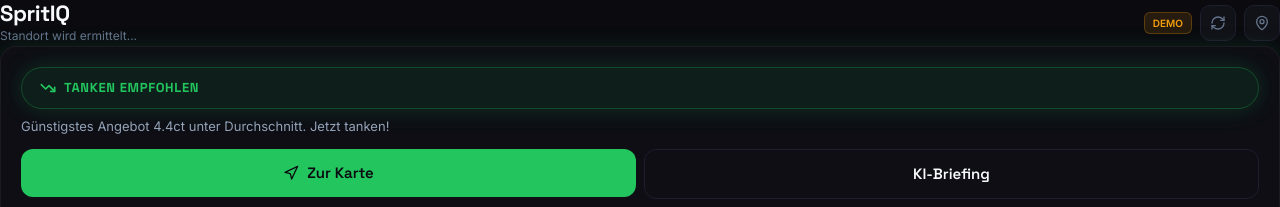
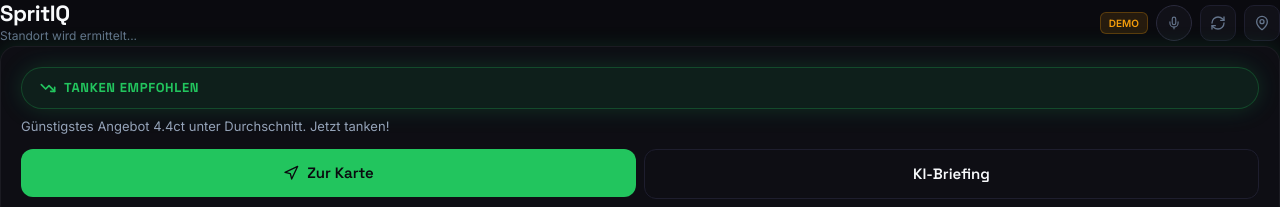
Before and after one commit to vibestes-boop/SpritIQ, a Next.js app: page / in a window 1280 px wide. Shown: the top 207 px of the page. Built offline with nearby package versions, Linux system fonts and the light colour scheme; no server answers.

Commit message:
feat: Spracheingabe (Web Speech API DE) - VoiceButton, useVoice Hook, Pulsanimation

```diff
--- a/src/app/page.tsx
+++ b/src/app/page.tsx
@@ -9,10 +9,12 @@
 import PriceTag from "@/components/ui/PriceTag";
 import Button from "@/components/ui/Button";
 import DetourModal from "@/components/DetourModal";
+import VoiceButton from "@/components/ui/VoiceButton";
 import { useGeolocation } from "@/hooks/useGeolocation";
 import { usePrices, getPriceStatus, type FuelType } from "@/hooks/usePrices";
 import { useVehicleProfile } from "@/hooks/useVehicleProfile";
 import type { Station } from "@/app/api/prices/route";
+import type { VoiceCommand } from "@/hooks/useVoice";
 
 const FUEL_TYPES: { key: FuelType; label: string }[] = [
   { key: "e10",    label: "E10"    },
@@ -83,6 +85,13 @@
   const [detourStation, setDetourStation] = useState<Station | null>(null);
   const { profile } = useVehicleProfile();
 
+  // Sprachbefehl-Handler
+  function handleVoiceCommand(cmd: VoiceCommand) {
+    if (cmd.type === "FUEL_TYPE") setFuelType(cmd.value);
+    if (cmd.type === "SORT")      setSortMode(cmd.by);
+    if (cmd.type === "REFRESH")   refresh();
+  }
+
   const geo = useGeolocation();
   const { stations, loading, error, source, refresh } = usePrices({
     lat: geo.lat,
@@ -124,51 +133,13 @@
         </div>
         <div className="flex items-center gap-2">
           {source === "demo" && (
-            <span
-              style={{
-                fontSize: "10px",
-                color: "#F59E0B",
-                background: "rgba(245,158,11,0.12)",
-                border: "1px solid rgba(245,158,11,0.25)",
-                borderRadius: "6px",
-                padding: "2px 8px",
-                fontWeight: 600,
-              }}
-            >
-              DEMO
-            </span>
+            <span style={{ fontSize: "10px", color: "#F59E0B", background: "rgba(245,158,11,0.12)", border: "1px solid rgba(245,158,11,0.25)", borderRadius: "6px", padding: "2px 8px", fontWeight: 600 }}>DEMO</span>
           )}
-          <button
-            onClick={refresh}
-            style={{
-              width: "36px",
-              height: "36px",
-              borderRadius: "10px",
-              background: "#111118",
-              border: "1px solid #1E1E2E",
-              display: "flex",
-              alignItems: "center",
-              justifyContent: "center",
-              cursor: "pointer",
-            }}
-            aria-label="Preise aktualisieren"
-          >
+          <VoiceButton onCommand={handleVoiceCommand} size="sm" />
+          <button onClick={refresh} style={{ width: "36px", height: "36px", borderRadius: "10px", background: "#111118", border: "1px solid #1E1E2E", display: "flex", alignItems: "center", justifyContent: "center", cursor: "pointer" }} aria-label="Preise aktualisieren">
             <RefreshCw size={16} color="#64748B" />
           </button>
-          <button
-            style={{
-              width: "36px",
-              height: "36px",
-              borderRadius: "10px",
-              background: "#111118",
-              border: "1px solid #1E1E2E",
-              display: "flex",
-              alignItems: "center",
-              justifyContent: "center",
-              cursor: "pointer",
-            }}
-            aria-label="Standort"
-          >
+          <button style={{ width: "36px", height: "36px", borderRadius: "10px", background: "#111118", border: "1px solid #1E1E2E", display: "flex", alignItems: "center", justifyContent: "center", cursor: "pointer" }} aria-label="Standort">
             <MapPin size={16} color={geo.error ? "#EF4444" : "#64748B"} />
           </button>
         </div>
--- /dev/null
+++ b/src/components/ui/VoiceButton.tsx
@@ -0,0 +1,103 @@
+"use client";
+
+import { useEffect } from "react";
+import { Mic, MicOff, Loader } from "lucide-react";
+import { useVoice, type VoiceCommand } from "@/hooks/useVoice";
+import { useRouter } from "next/navigation";
+
+interface VoiceButtonProps {
+  onCommand?: (cmd: VoiceCommand) => void;
+  size?: "sm" | "md" | "lg";
+}
+
+export default function VoiceButton({ onCommand, size = "md" }: VoiceButtonProps) {
+  const { isListening, isSupported, transcript, command, error, startListening, stopListening } = useVoice();
+  const router = useRouter();
+
+  const dim = size === "sm" ? 36 : size === "lg" ? 56 : 44;
+  const iconSize = size === "sm" ? 14 : size === "lg" ? 22 : 18;
+
+  // Befehl automatisch verarbeiten + an Parent weitergeben
+  useEffect(() => {
+    if (!command) return;
+
+    // Navigation-Befehle direkt ausführen
+    if (command.type === "NAVIGATE_TO") {
+      const routes: Record<string, string> = {
+        karte:        "/karte",
+        briefing:     "/briefing",
+        einstellungen:"/einstellungen",
+        home:         "/",
+      };
+      router.push(routes[command.page]);
+    }
+
+    onCommand?.(command);
+  }, [command, onCommand, router]);
+
+  if (!isSupported) return null;
+
+  return (
+    <div style={{ position: "relative", display: "inline-flex", flexDirection: "column", alignItems: "center" }}>
+      <button
+        onClick={isListening ? stopListening : startListening}
+        aria-label={isListening ? "Spracheingabe stoppen" : "Spracheingabe starten"}
+        style={{
+          width:          `${dim}px`,
+          height:         `${dim}px`,
+          borderRadius:   "50%",
+          border:         `1.5px solid ${isListening ? "#22C55E" : error ? "#EF4444" : "#2A2A3C"}`,
+          background:     isListening
+            ? "rgba(34,197,94,0.15)"
+            : error
+            ? "rgba(239,68,68,0.1)"
+            : "#111118",
+          cursor:         "pointer",
+          display:        "flex",
+          alignItems:     "center",
+          justifyContent: "center",
+          transition:     "all 250ms ease",
+          boxShadow:      isListening
+            ? "0 0 0 4px rgba(34,197,94,0.15), 0 0 20px rgba(34,197,94,0.2)"
+            : "none",
+          // Pulsier-Animation wenn aktiv
+          animation:      isListening ? "voice-pulse 1.5s ease-in-out infinite" : "none",
+        }}
+      >
+        {isListening
+          ? <Loader size={iconSize} color="#22C55E" style={{ animation: "spin 1s linear infinite" }} />
+          : error
+          ? <MicOff size={iconSize} color="#EF4444" />
+          : <Mic size={iconSize} color="#64748B" />
+        }
+      </button>
+
+      {/* Transkript / Fehler Bubble */}
+      {(transcript || error) && (
+        <div
+          style={{
+            position:       "absolute",
+            top:            `${dim + 8}px`,
+            left:           "50%",
+            transform:      "translateX(-50%)",
+            whiteSpace:     "nowrap",
+            background:     error ? "rgba(239,68,68,0.12)" : "rgba(17,17,24,0.95)",
+            border:         `1px solid ${error ? "rgba(239,68,68,0.3)" : "#2A2A3C"}`,
+            borderRadius:   "8px",
+            padding:        "6px 10px",
+            fontSize:       "12px",
+            color:          error ? "#EF4444" : "#94A3B8",
+            fontFamily:     "'Inter', sans-serif",
+            pointerEvents:  "none",
+            zIndex:         100,
+            maxWidth:       "220px",
+            overflow:       "hidden",
+            textOverflow:   "ellipsis",
+          }}
+        >
+          {error || `"${transcript}"`}
+        </div>
+      )}
+    </div>
+  );
+}
--- /dev/null
+++ b/src/hooks/useVoice.ts
@@ -0,0 +1,155 @@
+"use client";
+
+import { useState, useEffect, useRef, useCallback } from "react";
+
+// Web Speech API Types
+interface SpeechRecognitionEvent extends Event {
+  results: SpeechRecognitionResultList;
+  resultIndex: number;
+}
+
+interface SpeechRecognitionErrorEvent extends Event {
+  error: string;
+  message: string;
+}
+
+interface SpeechRecognition extends EventTarget {
+  continuous: boolean;
+  interimResults: boolean;
+  lang: string;
+  maxAlternatives: number;
+  start(): void;
+  stop(): void;
+  abort(): void;
+  onresult: ((event: SpeechRecognitionEvent) => void) | null;
+  onerror: ((event: SpeechRecognitionErrorEvent) => void) | null;
+  onend: (() => void) | null;
+  onstart: (() => void) | null;
+}
+
+declare global {
+  interface Window {
+    SpeechRecognition: new () => SpeechRecognition;
+    webkitSpeechRecognition: new () => SpeechRecognition;
+  }
+}
+
+// ─── Sprachbefehl-Erkennung ───────────────────────────────────────────────────
+export type VoiceCommand =
+  | { type: "FUEL_TYPE"; value: "e10" | "e5" | "diesel" }
+  | { type: "NAVIGATE_TO"; page: "karte" | "briefing" | "einstellungen" | "home" }
+  | { type: "SORT"; by: "price" | "dist" }
+  | { type: "REFRESH" }
+  | { type: "UNKNOWN"; transcript: string };
+
+function parseCommand(transcript: string): VoiceCommand {
+  const t = transcript.toLowerCase().trim();
+
+  // Kraftstoff-Befehle
+  if (t.includes("e5") || t.includes("super plus")) return { type: "FUEL_TYPE", value: "e5" };
+  if (t.includes("diesel")) return { type: "FUEL_TYPE", value: "diesel" };
+  if (t.includes("e10") || t.includes("benzin") || t.includes("super")) return { type: "FUEL_TYPE", value: "e10" };
+
+  // Navigation
+  if (t.includes("karte") || t.includes("map") || t.includes("tankstellen zeigen")) return { type: "NAVIGATE_TO", page: "karte" };
+  if (t.includes("briefing") || t.includes("nachrichten") || t.includes("analyse") || t.includes("ki")) return { type: "NAVIGATE_TO", page: "briefing" };
+  if (t.includes("einstellungen") || t.includes("profil") || t.includes("fahrzeug")) return { type: "NAVIGATE_TO", page: "einstellungen" };
+  if (t.includes("startseite") || t.includes("home") || t.includes("zurück")) return { type: "NAVIGATE_TO", page: "home" };
+
+  // Sortierung
+  if (t.includes("günstigste") || t.includes("preis") || t.includes("billigste")) return { type: "SORT", by: "price" };
+  if (t.includes("nächste") || t.includes("nähe") || t.includes("entfernung")) return { type: "SORT", by: "dist" };
+
+  // Aktualisieren
+  if (t.includes("aktualisier") || t.includes("reload") || t.includes("neu laden")) return { type: "REFRESH" };
+
+  return { type: "UNKNOWN", transcript };
+}
+
+// ─── Hook ─────────────────────────────────────────────────────────────────────
+export interface UseVoiceResult {
+  isListening: boolean;
+  isSupported: boolean;
+  transcript: string;
+  command: VoiceCommand | null;
+  error: string | null;
+  startListening: () => void;
+  stopListening: () => void;
+}
+
+export function useVoice(): UseVoiceResult {
+  const [isListening, setIsListening] = useState(false);
+  const [transcript, setTranscript] = useState("");
+  const [command, setCommand] = useState<VoiceCommand | null>(null);
+  const [error, setError] = useState<string | null>(null);
+  const recognitionRef = useRef<SpeechRecognition | null>(null);
+
+  const isSupported = typeof window !== "undefined" &&
+    ("SpeechRecognition" in window || "webkitSpeechRecognition" in window);
+
+  const startListening = useCallback(() => {
+    if (!isSupported) return;
+
+    const SpeechRecognitionCtor =
+      window.SpeechRecognition ?? window.webkitSpeechRecognition;
+
+    const recognition = new SpeechRecognitionCtor();
+    recognition.lang             = "de-DE";
+    recognition.continuous       = false;
+    recognition.interimResults   = false;
+    recognition.maxAlternatives  = 1;
+
+    recognition.onstart = () => {
+      setIsListening(true);
+      setError(null);
+      setTranscript("");
+      setCommand(null);
+    };
+
+    recognition.onresult = (event: SpeechRecognitionEvent) => {
+      const result = event.results[event.resultIndex];
+      const text   = result[0].transcript;
+      setTranscript(text);
+      setCommand(parseCommand(text));
+    };
+
+    recognition.onerror = (event: SpeechRecognitionErrorEvent) => {
+      const msgs: Record<string, string> = {
+        "no-speech":        "Keine Sprache erkannt.",
+        "audio-capture":    "Kein Mikrofon gefunden.",
+        "not-allowed":      "Mikrofon-Zugriff verweigert.",
+        "network":          "Netzwerkfehler.",
+      };
+      setError(msgs[event.error] ?? `Fehler: ${event.error}`);
+      setIsListening(false);
+    };
+
+    recognition.onend = () => {
+      setIsListening(false);
+    };
+
+    recognitionRef.current = recognition;
+    recognition.start();
+  }, [isSupported]);
+
+  const stopListening = useCallback(() => {
+    recognitionRef.current?.stop();
+    setIsListening(false);
+  }, []);
+
+  useEffect(() => {
+    return () => {
+      recognitionRef.current?.abort();
+    };
+  }, []);
+
+  return {
+    isListening,
+    isSupported,
+    transcript,
+    command,
+    error,
+    startListening,
+    stopListening,
+  };
+}
```
Also changed, not shown: src/app/globals.css (+10 -0 lines).
